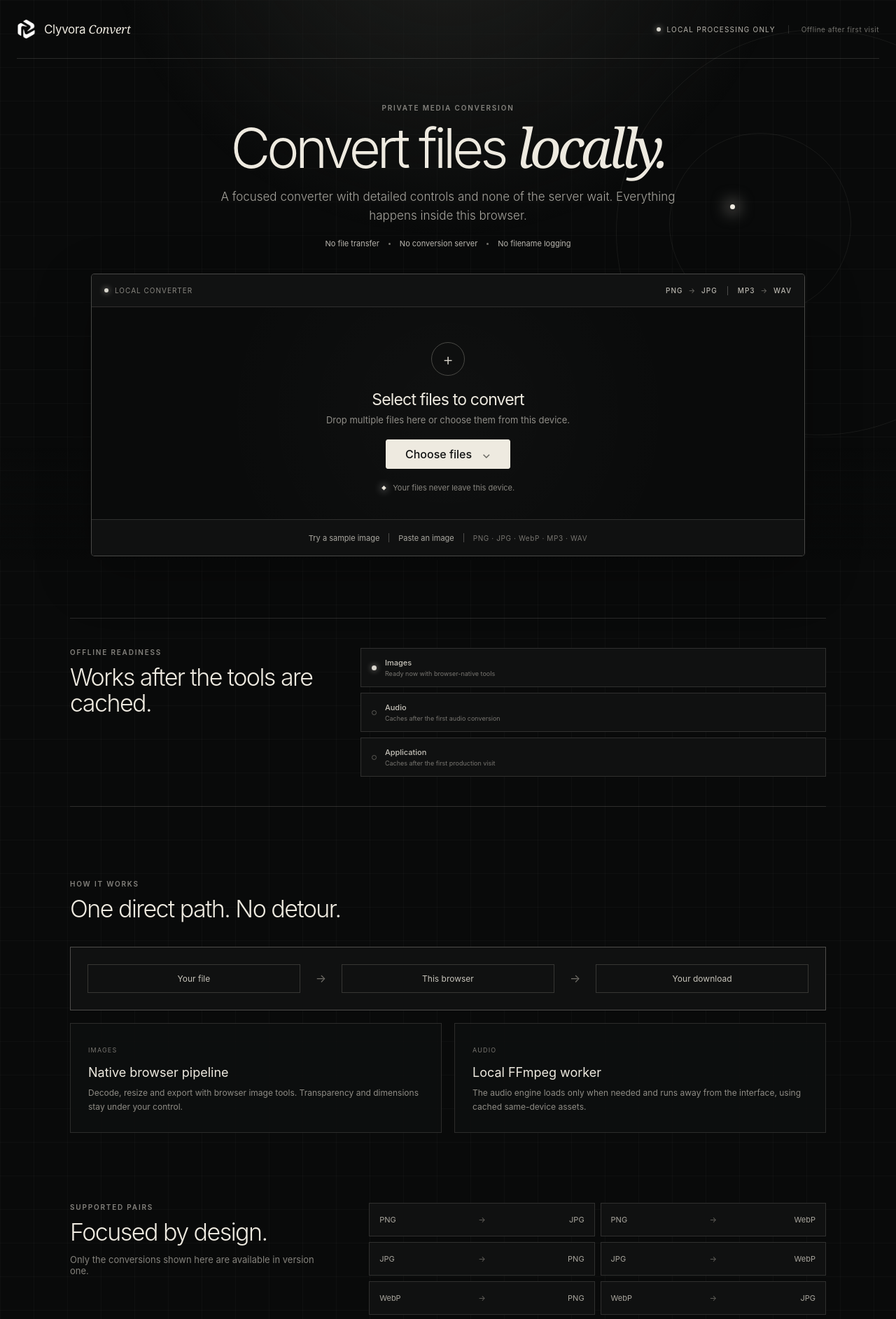
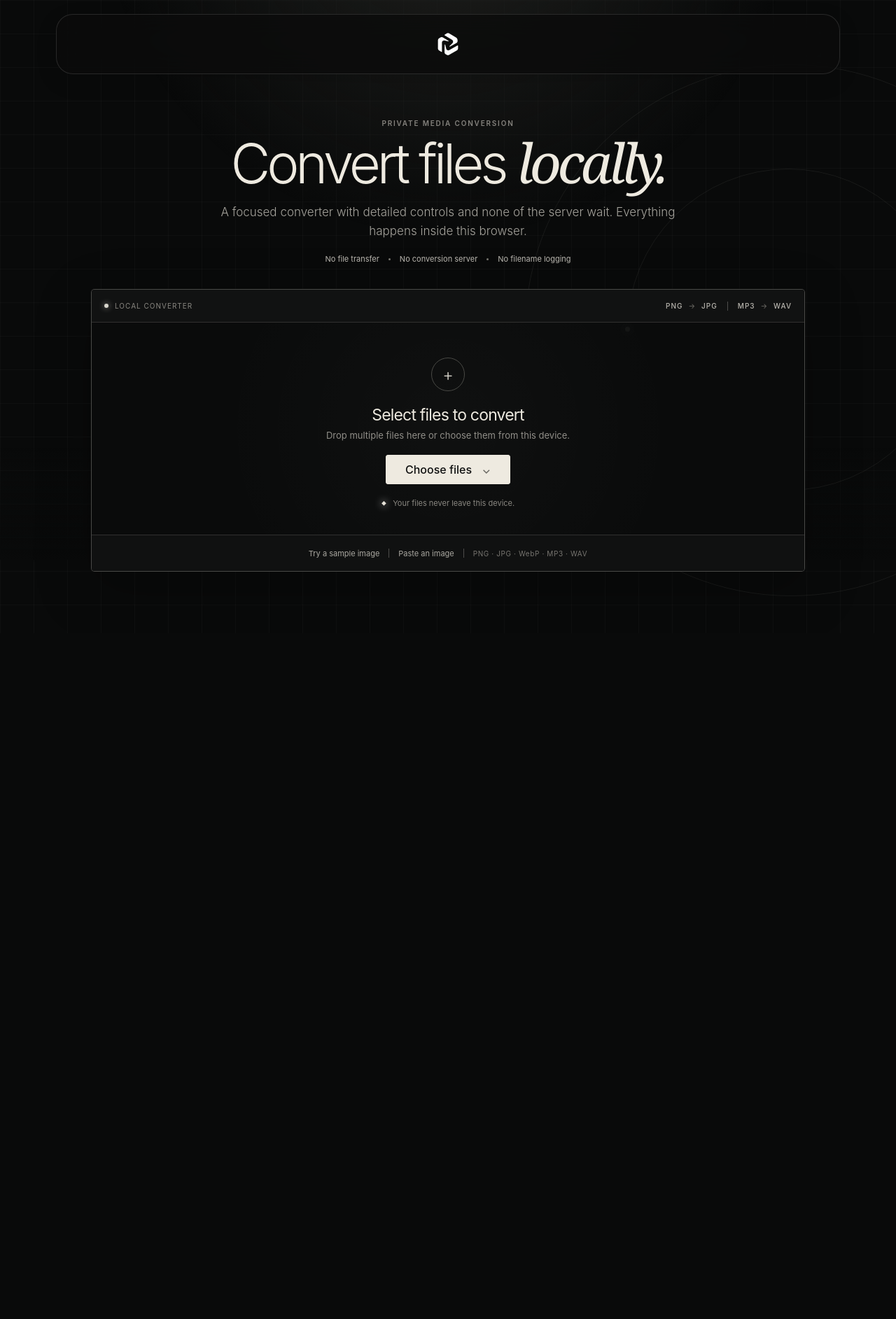
Before and after one commit to Clyvora/Convert, a React (Vite) app: page / in a window 1280 px wide. Shown: the top 1885 px of the page at 70% size. After the commit the page ends 905 px from the top, so only its background shows below. Built offline with nearby package versions, Linux system fonts and the light colour scheme.

Commit message:
Quick changes to the site

```diff
--- a/src/App.css
+++ b/src/App.css
@@ -23,18 +23,15 @@
 }
 
 .ambient i { position: absolute; z-index: -1; border: 1px solid rgba(238, 234, 224, .07); border-radius: 50%; pointer-events: none; }
-.ambient i:first-child { width: 580px; height: 580px; right: -180px; top: 42px; }
-.ambient i:nth-child(2) { width: 260px; height: 260px; right: 5%; top: 190px; }
-.ambient i:nth-child(3) { width: 7px; height: 7px; border: 0; right: 18%; top: 292px; background: #eeeae0; box-shadow: 0 0 22px 5px rgba(238, 234, 224, .5); }
+.ambient i:first-child { width: 760px; height: 760px; right: -230px; top: 92px; }
+.ambient i:nth-child(2) { width: 460px; height: 460px; right: -76px; top: 241px; }
+.ambient i:nth-child(2) span { position: absolute; left: -4px; top: calc(50% - 4px); width: 7px; height: 7px; border-radius: 50%; background: #eeeae0; box-shadow: 0 0 14px 4px rgba(238, 234, 224, .45); }
 
-.site-header { height: 84px; display: flex; align-items: center; justify-content: space-between; border-bottom: 1px solid var(--border); }
-.brand { display: flex; align-items: center; gap: 12px; color: inherit; text-decoration: none; font-size: 17px; letter-spacing: -.02em; }
-.brand img { width: 27px; height: 27px; border-radius: 5px; }
-.brand em, h1 em, .privacy-detail h2 { font-family: Georgia, serif; font-weight: 400; }
-.header-statuses { display: flex; align-items: center; gap: 18px; }
-.local-badge { display: flex; align-items: center; gap: 9px; color: #b8b5ad; font-size: 10px; text-transform: uppercase; letter-spacing: .12em; }
-.local-badge span, .converter-dot { width: 6px; height: 6px; border-radius: 50%; background: #d8d6cd; box-shadow: 0 0 9px rgba(238, 234, 224, .7); }
-.offline-badge { padding-left: 18px; color: #74736e; border-left: 1px solid var(--border); font-size: 10px; letter-spacing: .05em; }
+.site-header { width: min(1120px, calc(100vw - 40px)); height: 86px; margin: 20px auto 0; display: flex; align-items: center; justify-content: center; border: 1px solid rgba(255,255,255,.12); border-radius: 24px; background: rgba(12,12,12,.82); backdrop-filter: blur(18px); box-shadow: 0 10px 30px rgba(0,0,0,.13); }
+.brand { width: 44px; height: 44px; display: grid; place-items: center; border-radius: 12px; color: inherit; text-decoration: none; }
+.brand img { display: block; width: 32px; height: 32px; object-fit: contain; }
+h1 em { font-family: Georgia, serif; font-weight: 400; }
+.converter-dot { width: 6px; height: 6px; border-radius: 50%; background: #d8d6cd; box-shadow: 0 0 9px rgba(238, 234, 224, .7); }
 
 .intro { max-width: 820px; margin: 64px auto 36px; text-align: center; transition: margin .25s; }
 .app--workspace .intro { margin-top: 46px; }
@@ -170,59 +167,21 @@ h1 { margin-bottom: 18px; font-size: clamp(48px, 6.2vw, 78px); font-weight: 300;
 .result-summary dt { color: #777570; }
 .result-summary dd { margin: 0; color: #c1beb5; }
 
-.readiness-section, .how-section, .formats-section, .privacy-detail { max-width: 1080px; margin: 0 auto 100px; content-visibility: auto; contain-intrinsic-size: auto 360px; }
-.readiness-section { display: grid; padding: 42px 0; grid-template-columns: .8fr 1.45fr; gap: 48px; border-top: 1px solid var(--border); border-bottom: 1px solid var(--border); }
-.readiness-section h2, .section-heading h2 { margin: 0; font-size: 34px; font-weight: 300; letter-spacing: -.045em; line-height: 1.08; }
-.readiness-grid { display: grid; gap: 8px; }
-.readiness-grid article { display: flex; padding: 13px 15px; align-items: center; gap: 12px; border: 1px solid var(--border); background: #101111; }
-.readiness-grid article div { display: flex; flex-direction: column; gap: 3px; }
-.readiness-grid strong { color: #c7c4bb; font-size: 11px; font-weight: 500; }
-.readiness-grid small { color: #777570; font-size: 9px; }
-.ready-dot { width: 7px; height: 7px; border: 1px solid #5e5d58; border-radius: 50%; }
-.ready-dot--on { border: 0; background: #d8d5cd; box-shadow: 0 0 9px rgba(238, 234, 224, .6); }
-
-.how-section { padding-top: 4px; }
-.section-heading { max-width: 620px; margin-bottom: 35px; }
-.section-heading > p:last-child { margin: 12px 0 0; color: #85837d; font-size: 13px; }
-.local-flow { display: grid; margin-bottom: 18px; padding: 24px; grid-template-columns: 1fr auto 1fr auto 1fr; align-items: center; gap: 22px; border: 1px solid var(--border-strong); background: #101111; text-align: center; }
-.local-flow span { padding: 12px; color: #c6c3ba; border: 1px solid #373734; font-size: 12px; }
-.local-flow b { color: #706e68; font-weight: 400; }
-.pipeline-grid { display: grid; grid-template-columns: 1fr 1fr; gap: 18px; }
-.pipeline-grid article { padding: 25px; border: 1px solid var(--border); background: rgba(14, 15, 15, .9); }
-.pipeline-grid article > span { color: #777570; font-size: 9px; text-transform: uppercase; letter-spacing: .13em; }
-.pipeline-grid h3 { margin: 14px 0 9px; font-size: 18px; font-weight: 400; }
-.pipeline-grid p { margin: 0; color: #8f8d86; font-size: 12px; line-height: 1.7; }
-
-.formats-section { display: grid; grid-template-columns: .72fr 1.28fr; gap: 60px; }
-.pair-grid { display: grid; grid-template-columns: 1fr 1fr; gap: 8px; }
-.pair-grid div { display: grid; min-height: 48px; padding: 0 14px; grid-template-columns: 1fr auto 1fr; align-items: center; gap: 12px; color: #aaa79f; border: 1px solid var(--border); background: #101111; font-size: 11px; }
-.pair-grid span:last-child { text-align: right; }
-.pair-grid b { color: #66645f; font-weight: 400; }
-
-.privacy-detail { display: grid; padding: 58px 0; grid-template-columns: .9fr 1.1fr; gap: 70px; border-top: 1px solid var(--border); border-bottom: 1px solid var(--border); }
-.privacy-detail h2 { margin: 0; font-size: 43px; font-style: italic; line-height: 1; }
-.privacy-list > p { margin: 5px 0 20px; color: #96948d; font-size: 14px; font-weight: 300; line-height: 1.8; }
-.privacy-list ul { display: flex; margin: 0; padding: 0; gap: 8px; list-style: none; }
-.privacy-list li { padding: 7px 10px; color: #aaa8a1; border: 1px solid #343431; font-size: 9px; text-transform: uppercase; letter-spacing: .08em; }
-footer { display: flex; min-height: 96px; align-items: center; justify-content: space-between; color: #666560; border-top: 1px solid var(--border); font-size: 10px; letter-spacing: .04em; }
-
 @media (max-width: 900px) {
   .app { padding-inline: 20px; background-size: 36px 36px; }
-  .site-header { height: 74px; }
-  .offline-badge { display: none; }
   .intro { margin-top: 52px; }
   .queue-row { grid-template-columns: minmax(180px, 1fr) auto auto 25px; }
   .settings-trigger { display: none; }
   .status { grid-column: 2; grid-row: 2; min-width: 0; text-align: left; }
   .detail-grid { grid-template-columns: 1fr; }
   .image-compare { height: min(58vw, 430px); }
-  .readiness-section, .formats-section, .privacy-detail { grid-template-columns: 1fr; gap: 28px; }
 }
 
 @media (max-width: 620px) {
   .app { padding-inline: 14px; }
-  .brand span { font-size: 14px; }
-  .local-badge { max-width: 116px; font-size: 8px; line-height: 1.4; text-align: right; }
+  .site-header { width: calc(100vw - 24px); height: 72px; margin-top: 12px; border-radius: 20px; }
+  .ambient i:first-child { right: -510px; }
+  .ambient i:nth-child(2) { right: -330px; }
   h1 { font-size: 47px; }
   .intro { margin: 45px auto 30px; }
   .lede { font-size: 15px; }
@@ -252,13 +211,4 @@ footer { display: flex; min-height: 96px; align-items: center; justify-content:
   .preview-panel { padding: 11px; }
   .image-compare { height: 66vw; }
   .settings { padding: 16px; }
-  .readiness-section, .how-section, .formats-section, .privacy-detail { margin-bottom: 76px; }
-  .readiness-section h2, .section-heading h2 { font-size: 31px; }
-  .readiness-section { padding: 38px 0; }
-  .local-flow { padding: 15px; grid-template-columns: 1fr; gap: 8px; }
-  .local-flow b { transform: rotate(90deg); }
-  .pipeline-grid, .pair-grid { grid-template-columns: 1fr; }
-  .privacy-detail h2 { font-size: 37px; }
-  .privacy-list ul { flex-wrap: wrap; }
-  footer { padding: 28px 0; align-items: flex-start; flex-direction: column; gap: 12px; }
 }
--- a/src/App.tsx
+++ b/src/App.tsx
@@ -13,11 +13,6 @@ import type { ConversionEngine, ConversionOptions, MediaFormat, QueueItem } from
 
 const ACCEPT = '.png,.jpg,.jpeg,.webp,.mp3,.wav,image/png,image/jpeg,image/webp,audio/mpeg,audio/wav'
 const PREFERENCE_KEY = 'clyvora-convert-preferences-v1'
-
-interface OfflineReadiness {
-  appCached: boolean
-  audioCached: boolean
-}
 
 function makeId(): string {
   return globalThis.crypto?.randomUUID?.() ?? `${Date.now()}-${Math.random()}`
@@ -102,8 +97,6 @@ function App() {
   const [selectedId, setSelectedId] = useState<string | null>(null)
   const [comparePosition, setComparePosition] = useState(50)
   const [sourcePreviewUrl, setSourcePreviewUrl] = useState<string | null>(null)
-  const [offline, setOffline] = useState<OfflineReadiness>({ appCached: false, audioCached: false })
-  const [offlineRefresh, setOfflineRefresh] = useState(0)
   const inputRef = useRef<HTMLInputElement>(null)
   const itemsRef = useRef(items)
   const preferencesRef = useRef<SavedPreferences>(loadPreferences())
@@ -150,21 +143,6 @@ function App() {
     // The previous URL is deliberately revoked whenever the selected source changes.
     // eslint-disable-next-line react-hooks/exhaustive-deps
   }, [selected?.id])
-
-  useEffect(() => {
-    let active = true
-    const inspectReadiness = async () => {
-      let audioCached = false
-      if ('caches' in globalThis) {
-        const paths = ['/ffmpeg/runtime/single/ffmpeg-core.wasm', '/ffmpeg/runtime/multi/ffmpeg-core.wasm']
-        audioCached = Boolean((await Promise.all(paths.map((path) => caches.match(path)))).find(Boolean))
-      }
-      if (active) setOffline({ appCached: Boolean(navigator.serviceWorker?.controller), audioCached })
-    }
-    void inspectReadiness()
-    navigator.serviceWorker?.ready.then(() => { void inspectReadiness() }).catch(() => undefined)
-    return () => { active = false }
-  }, [offlineRefresh])
 
   const applyQueueAction = (action: QueueAction) => {
     itemsRef.current = queueReducer(itemsRef.current, action)
@@ -314,7 +292,6 @@ function App() {
         resultHeight: dimensions.height,
         durationMs: performance.now() - startedAt,
       })
-      if (item.detected.kind === 'audio') setOfflineRefresh((value) => value + 1)
     } catch (error) {
       const cancelled = controller.signal.aborted
       patchItem(id, { status: cancelled ? 'cancelled' : 'failed', progress: 0, phaseLabel: cancelled ? 'Cancelled' : 'Needs attention', error: friendlyError(error) })
@@ -382,16 +359,11 @@ function App() {
 
   return (
     <main className={items.length ? 'app app--workspace' : 'app'}>
-      <div className="ambient" aria-hidden="true"><i /><i /><i /></div>
+      <div className="ambient" aria-hidden="true"><i /><i><span /></i></div>
       <header className="site-header">
         <a href="#top" className="brand" aria-label="Clyvora Convert home">
-          <img src="/favicon.png" alt="" width="27" height="27" decoding="async" />
-          <span>Clyvora <em>Convert</em></span>
+          <img src="/favicon.png" alt="" width="32" height="32" decoding="async" />
         </a>
-        <div className="header-statuses">
-          <div className="local-badge"><span /> Local processing only</div>
-          <div className="offline-badge" title="Required assets are cached after first use">{offline.appCached ? 'App ready offline' : 'Offline after first visit'}</div>
-        </div>
       </header>
 
       <section id="top" className="intro" aria-labelledby="page-title">
@@ -559,35 +531,6 @@ function App() {
         </section>
       )}
 
-      <section className="readiness-section" aria-labelledby="readiness-heading">
-        <div><p className="eyebrow">Offline readiness</p><h2 id="readiness-heading">Works after the tools are cached.</h2></div>
-        <div className="readiness-grid">
-          <article><span className="ready-dot ready-dot--on" /><div><strong>Images</strong><small>Ready now with browser-native tools</small></div></article>
-          <article><span className={`ready-dot ${offline.audioCached ? 'ready-dot--on' : ''}`} /><div><strong>Audio</strong><small>{offline.audioCached ? 'FFmpeg is ready offline' : 'Caches after the first audio conversion'}</small></div></article>
-          <article><span className={`ready-dot ${offline.appCached ? 'ready-dot--on' : ''}`} /><div><strong>Application</strong><small>{offline.appCached ? 'Interface cached for offline use' : 'Caches after the first production visit'}</small></div></article>
-        </div>
-      </section>
-
-      <section className="how-section" aria-labelledby="how-heading">
-        <div className="section-heading"><p className="eyebrow">How it works</p><h2 id="how-heading">One direct path. No detour.</h2></div>
-        <div className="local-flow" aria-label="Local conversion flow"><span>Your file</span><b>→</b><span>This browser</span><b>→</b><span>Your download</span></div>
-        <div className="pipeline-grid">
-          <article><span>Images</span><h3>Native browser pipeline</h3><p>Decode, resize and export with browser image tools. Transparency and dimensions stay under your control.</p></article>
-          <article><span>Audio</span><h3>Local FFmpeg worker</h3><p>The audio engine loads only when needed and runs away from the interface, using cached same-device assets.</p></article>
-        </div>
-      </section>
-
-      <section className="formats-section" aria-labelledby="formats-heading">
-        <div className="section-heading"><p className="eyebrow">Supported pairs</p><h2 id="formats-heading">Focused by design.</h2><p>Only the conversions shown here are available in version one.</p></div>
-        <div className="pair-grid">{[['PNG', 'JPG'], ['PNG', 'WebP'], ['JPG', 'PNG'], ['JPG', 'WebP'], ['WebP', 'PNG'], ['WebP', 'JPG'], ['MP3', 'WAV'], ['WAV', 'MP3']].map(([from, to]) => <div key={`${from}-${to}`}><span>{from}</span><b>→</b><span>{to}</span></div>)}</div>
-      </section>
-
-      <section className="privacy-detail" aria-labelledby="privacy-heading">
-        <div><p className="eyebrow">Built for privacy</p><h2 id="privacy-heading">Nothing leaves your browser.</h2></div>
-        <div className="privacy-list"><p>No backend receives your media. No account connects it to an identity. No analytics records filenames. Object URLs, canvases and a local worker keep the entire conversion on this device.</p><ul><li>No file transfer</li><li>No cloud storage</li><li>No conversion API</li></ul></div>
-      </section>
-
-      <footer><span>Clyvora Convert</span><span>Local-first · No tracking · No file transmission</span></footer>
       <div className="sr-only" aria-live="polite" aria-atomic="true">{busy ? items.find((item) => item.status === 'converting' || item.status === 'loading-engine')?.phaseLabel : completedSummary}</div>
     </main>
   )
```
